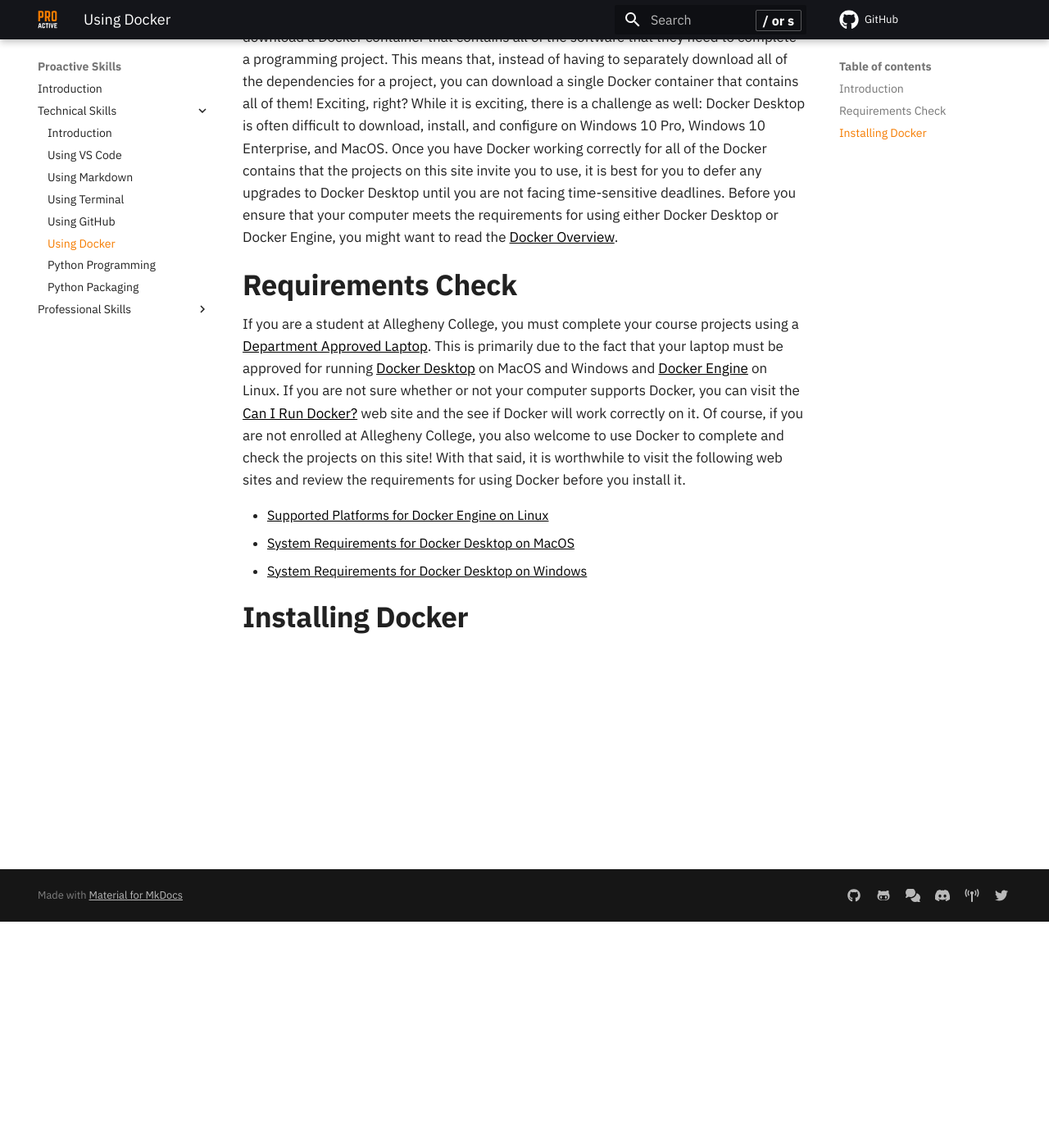
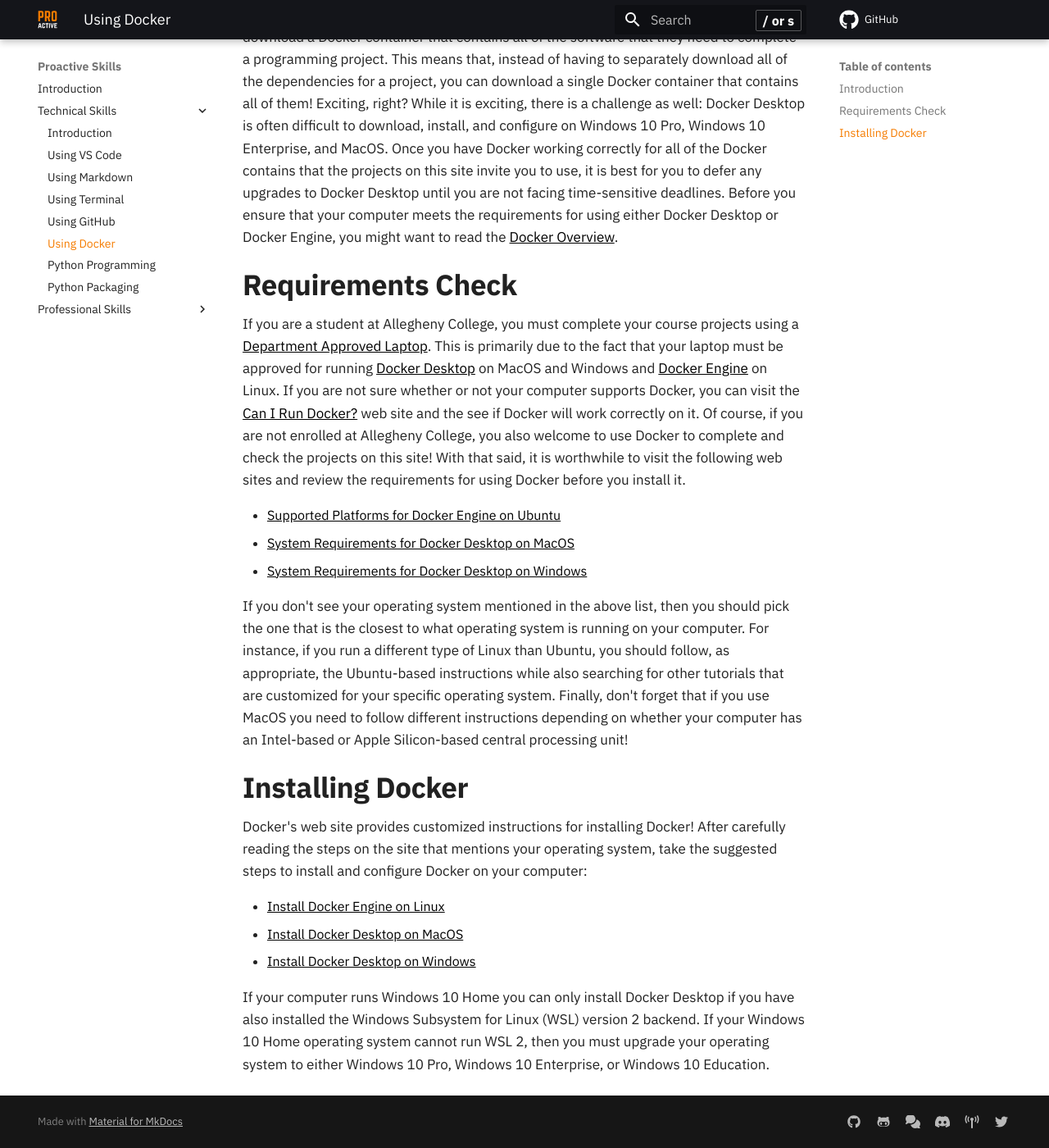
Before and after one commit to ProactiveProgrammers/www.proactiveprogrammers.com, an MkDocs documentation site: the page built from docs/proactive-skills/technical-skills/using-docker.md, in a window 1280 px wide and 1400 px high, scrolled down 276 px. Shown: the whole window at 82% size. Built offline with MkDocs 1.6.1 and Material for MkDocs 9.7.7, drawn with Linux system fonts in a browser that asks for light colours; comment, search, counter and statistics services are not loaded.

Commit message:
feat: Add content to using-docker about prerequisites and installing.

```diff
--- a/docs/proactive-skills/technical-skills/using-docker.md
+++ b/docs/proactive-skills/technical-skills/using-docker.md
@@ -33,8 +33,31 @@
 projects on this site! With that said, it is worthwhile to visit the following
 web sites and review the requirements for using Docker before you install it.
 
-* [Supported Platforms for Docker Engine on Linux](https://docs.docker.com/engine/install/)
-* [System Requirements for Docker Desktop on MacOS](https://docs.docker.com/desktop/mac/install/)
-* [System Requirements for Docker Desktop on Windows](https://docs.docker.com/desktop/windows/install/)
+* [Supported Platforms for Docker Engine on Ubuntu](https://docs.docker.com/engine/install/ubuntu/#prerequisites)
+* [System Requirements for Docker Desktop on MacOS](https://docs.docker.com/desktop/mac/install/#system-requirements)
+* [System Requirements for Docker Desktop on Windows](https://docs.docker.com/desktop/windows/install/#system-requirements)
+
+If you don't see your operating system mentioned in the above list, then you
+should pick the one that is the closest to what operating system is running on
+your computer. For instance, if you run a different type of Linux than Ubuntu,
+you should follow, as appropriate, the Ubuntu-based instructions while also
+searching for other tutorials that are customized for your specific operating
+system. Finally, don't forget that if you use MacOS you need to follow different
+instructions depending on whether your computer has an Intel-based or Apple
+Silicon-based central processing unit!
 
 ## Installing Docker
+
+Docker's web site provides customized instructions for installing Docker! After
+carefully reading the steps on the site that mentions your operating system,
+take the suggested steps to install and configure Docker on your computer:
+
+* [Install Docker Engine on Linux](https://docs.docker.com/engine/install/)
+* [Install Docker Desktop on MacOS](https://docs.docker.com/desktop/mac/install/)
+* [Install Docker Desktop on Windows](https://docs.docker.com/desktop/windows/install/)
+
+If your computer runs Windows 10 Home you can only install Docker Desktop if you
+have also installed the Windows Subsystem for Linux (WSL) version 2 backend. If
+your Windows 10 Home operating system cannot run WSL 2, then you must upgrade
+your operating system to either Windows 10 Pro, Windows 10 Enterprise, or
+Windows 10 Education.
```
